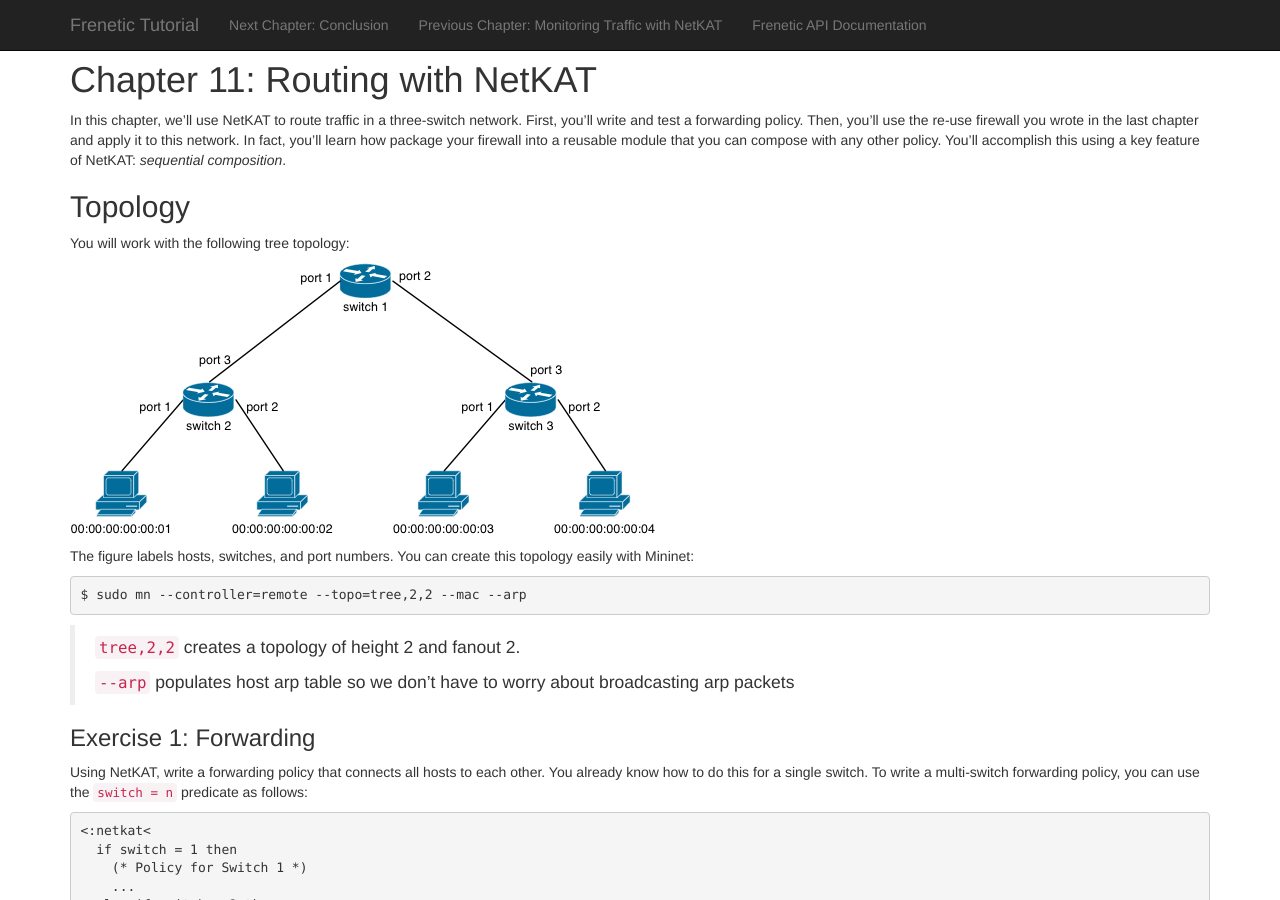
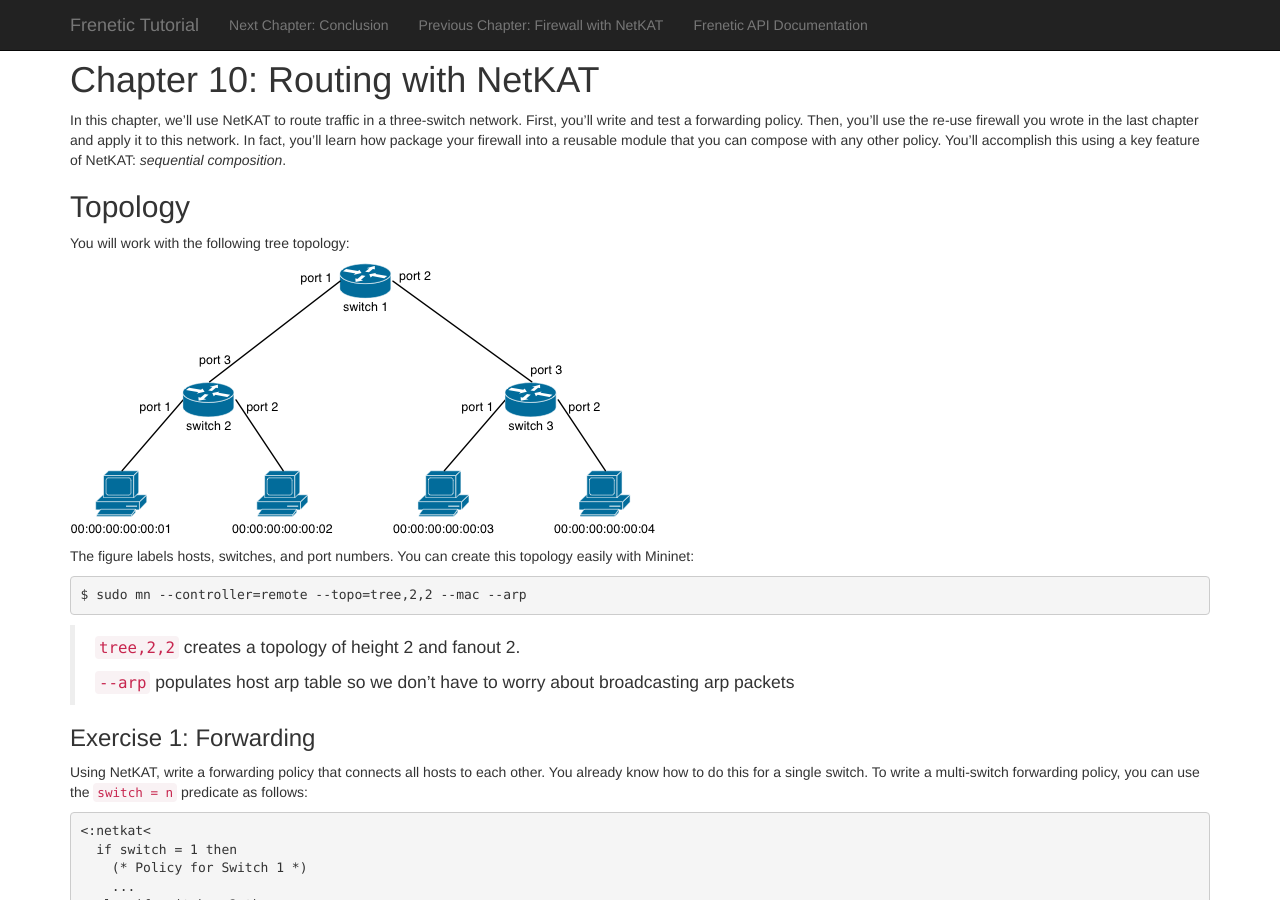
Before and after one commit to frenetic-lang/tutorials, a Jekyll site: the page built from NetKATRouting/index.md, in a window 1280 px wide and 900 px high. Built offline with Jekyll 4.4.1, drawn with Linux system fonts in a browser that asks for light colours; nearby versions of some CDN libraries.

Commit message:
Update toc.yml

```diff
--- a/_data/toc.yml
+++ b/_data/toc.yml
@@ -24,9 +24,6 @@
 - name: Firewall with NetKAT
   path: ../NetKATFirewall
   group: frenetic
-- name: Monitoring Traffic with NetKAT
-  path: ../NetKATMonitoring
-  group: frenetic
 - name: Routing with NetKAT
   path: ../NetKATRouting
   group: frenetic
```
